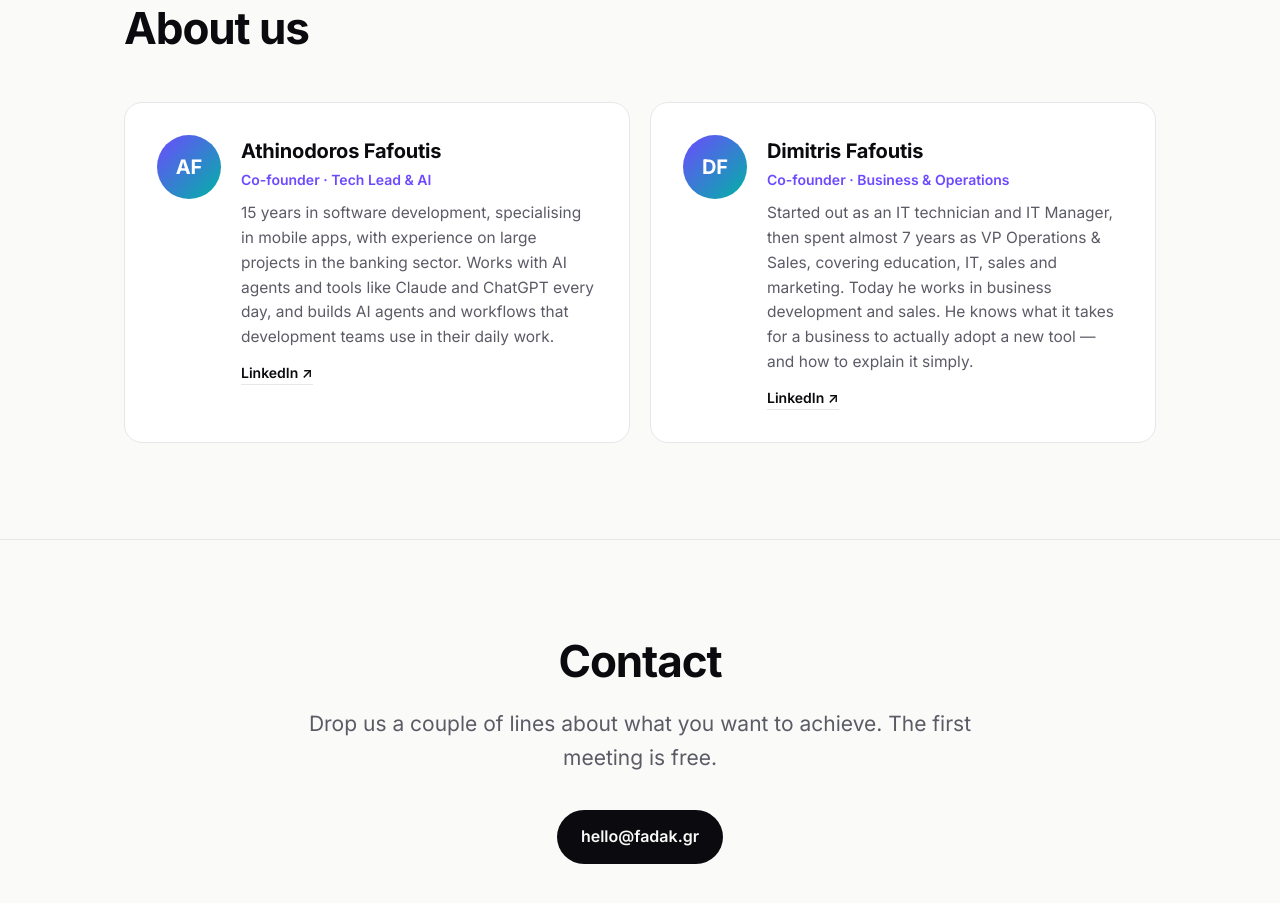
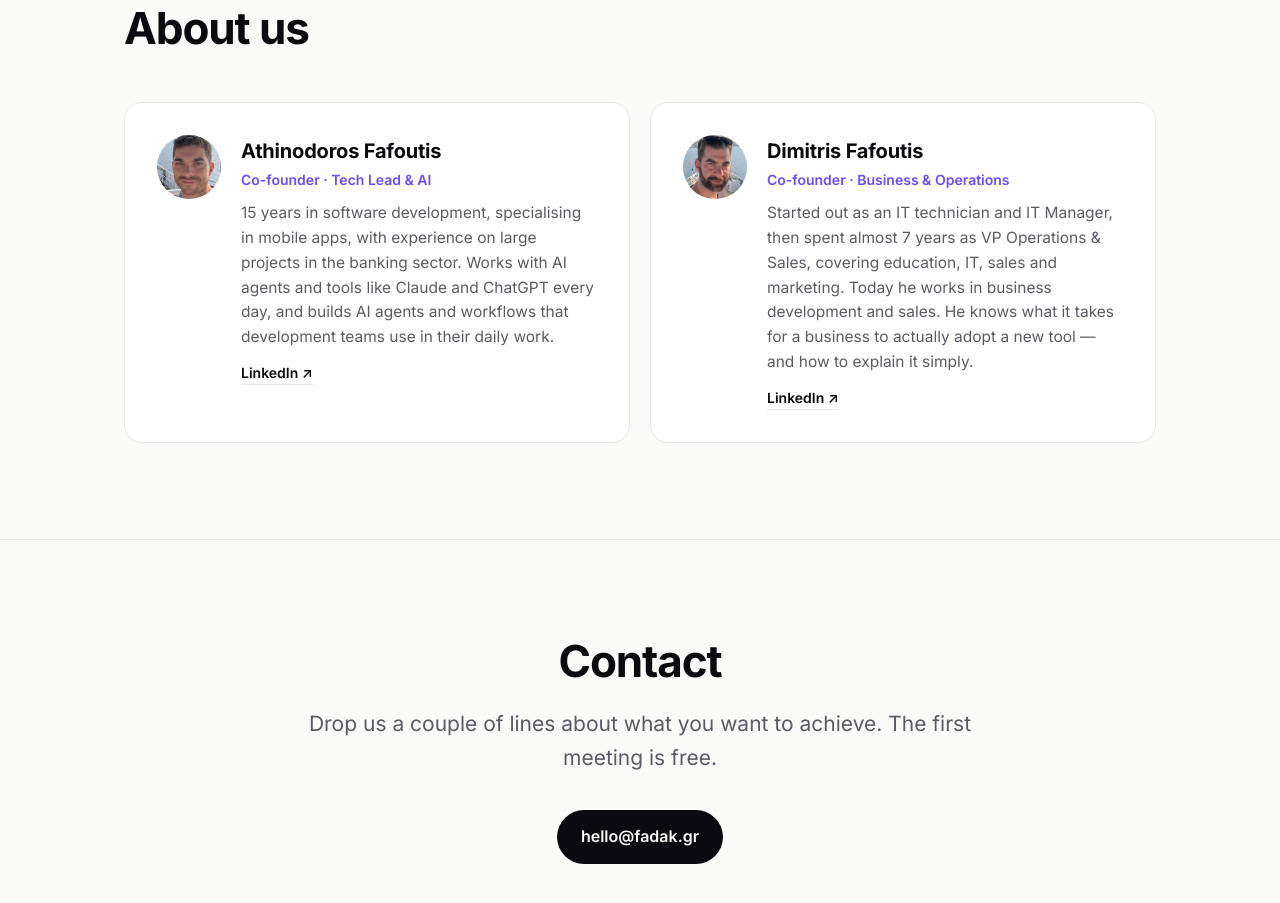
Before and after one commit to athensgift/fadak-site, a plain HTML site: page en/index.html in a window 1280 px wide. Shown: the part 2691-3594 px from the top of the page. Drawn offline with Linux system fonts and the light colour scheme.

Commit message:
Use photos for avatars (EN)

```diff
--- a/en/index.html
+++ b/en/index.html
@@ -128,7 +128,7 @@
     <h2 class="reveal">About us</h2>
     <div class="team">
       <div class="card person reveal">
-        <div class="avatar">AF</div>
+        <img class="avatar" src="../img/athinodoros.jpg" alt="Athinodoros Fafoutis" width="64" height="64">
         <div>
           <h3>Athinodoros Fafoutis</h3>
           <div class="role">Co-founder · Tech Lead & AI</div>
@@ -137,7 +137,7 @@
         </div>
       </div>
       <div class="card person reveal">
-        <div class="avatar">DF</div>
+        <img class="avatar" src="../img/dimitris.jpg" alt="Dimitris Fafoutis" width="64" height="64">
         <div>
           <h3>Dimitris Fafoutis</h3>
           <div class="role">Co-founder · Business & Operations</div>
```
